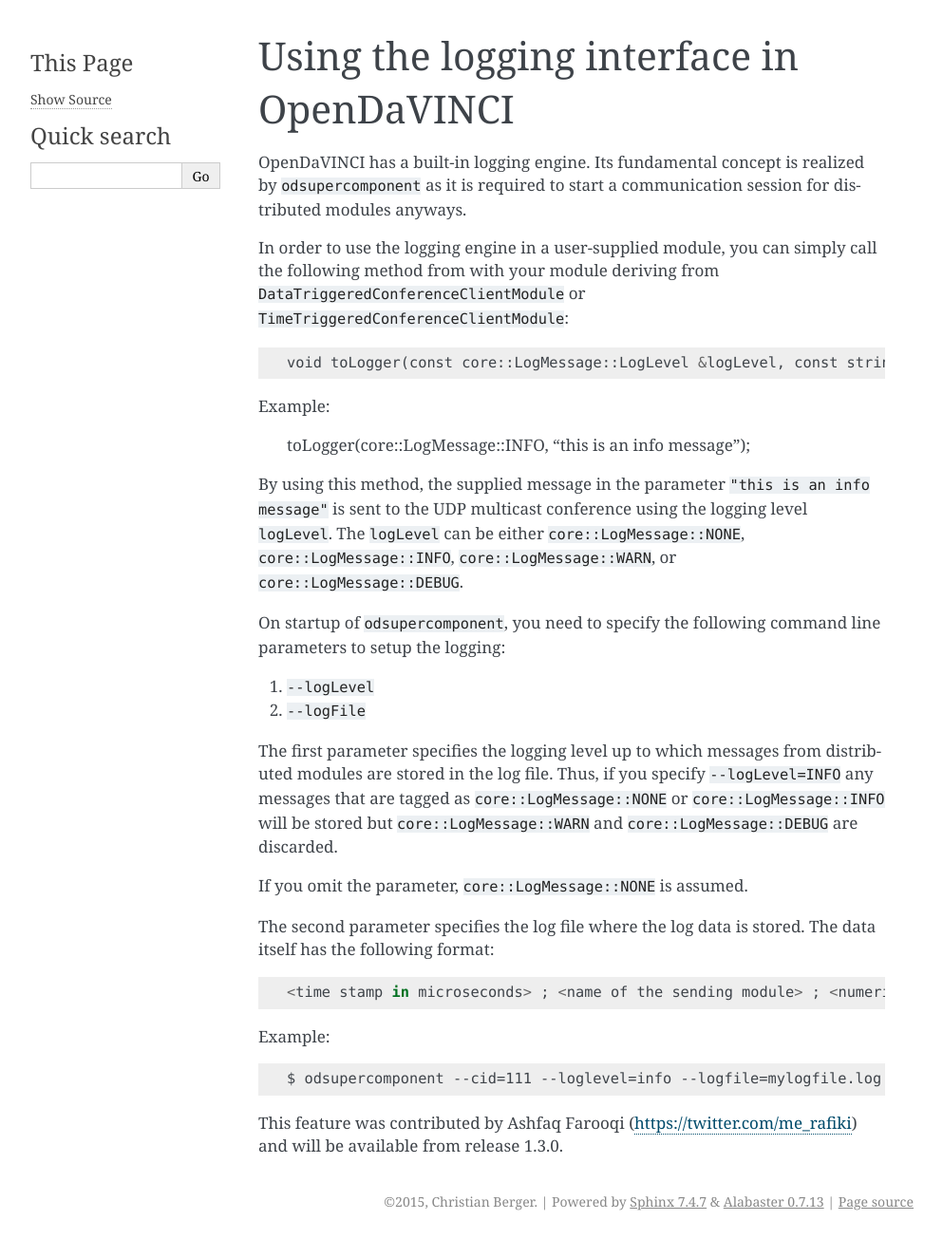
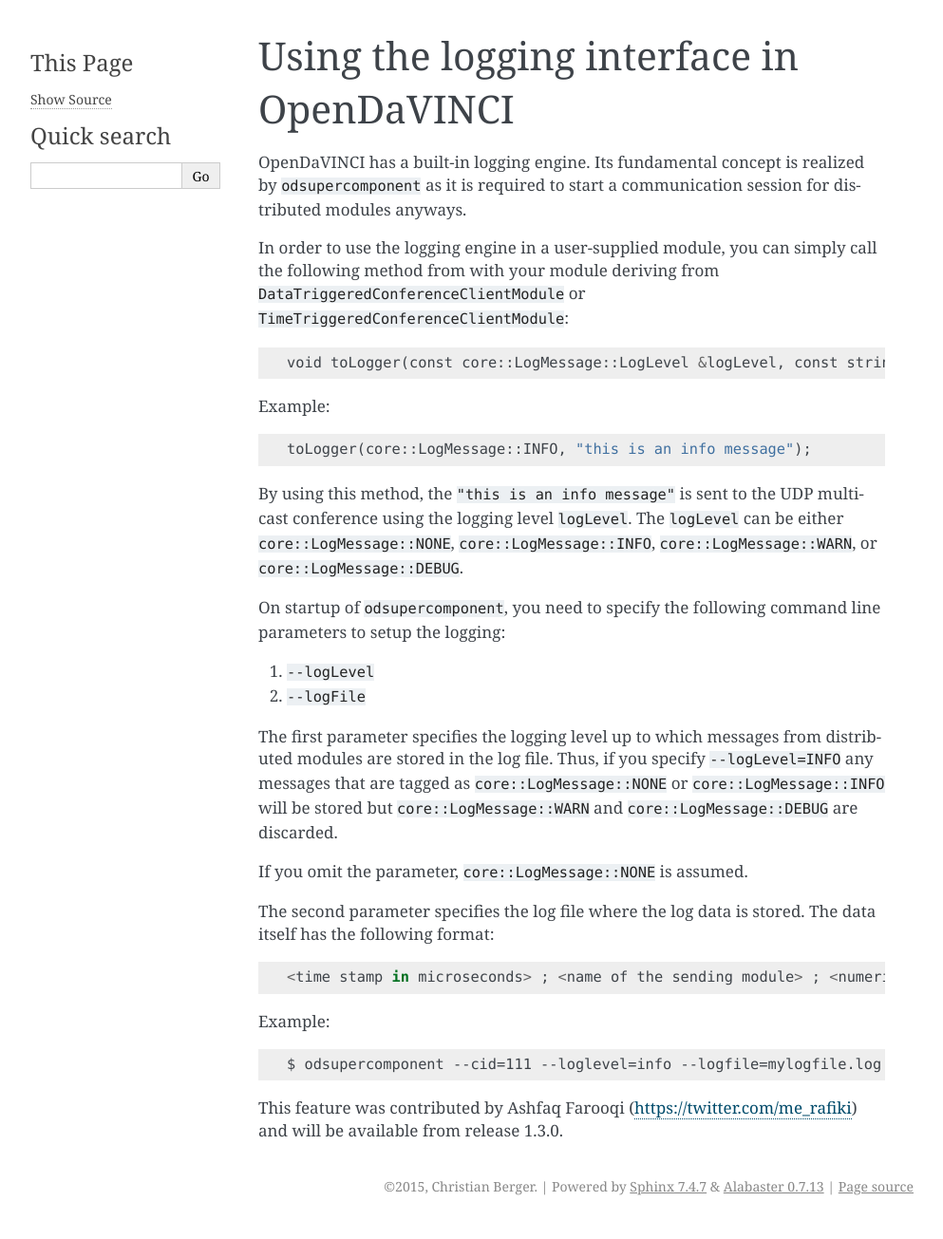
Before and after one commit to se-research/OpenDaVINCI, a Sphinx documentation site: the page built from docs/usage.logging.rst, in a window 1280 px wide. Shown: the whole page at 95% size, without its empty margins (148-1141 px from the left). Built offline with Sphinx 7.4.7, drawn with Linux system fonts in a browser that asks for light colours.

Commit message:
* RST typo fixed

```diff
--- a/docs/usage.logging.rst
+++ b/docs/usage.logging.rst
@@ -11,14 +11,13 @@
 
    void toLogger(const core::LogMessage::LogLevel &logLevel, const string &msg);
 
-Example:
+Example::
 
    toLogger(core::LogMessage::INFO, "this is an info message");
 
-By using this method, the supplied message in the parameter ``"this is an
-info message"`` is sent to the UDP multicast conference using the logging
-level ``logLevel``. The ``logLevel`` can be either ``core::LogMessage::NONE``,
-``core::LogMessage::INFO``, ``core::LogMessage::WARN``, or ``core::LogMessage::DEBUG``.
+By using this method, the ``"this is an info message"`` is sent to the UDP
+multicast conference using the logging level ``logLevel``. The ``logLevel`` can
+be either ``core::LogMessage::NONE``, ``core::LogMessage::INFO``, ``core::LogMessage::WARN``, or ``core::LogMessage::DEBUG``.
 
 On startup of ``odsupercomponent``, you need to specify the following
 command line parameters to setup the logging:
```
